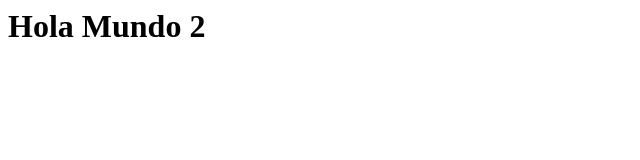
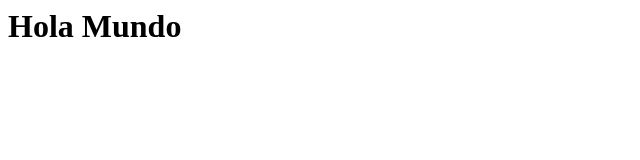
Before and after one commit to santerd/8months, a plain HTML site: page index.html in a window 1280 px wide. Shown: the full height of the page, 0-640 px from the left. Drawn offline with Linux system fonts and the light colour scheme.

Commit message:
index add

```diff
--- a/index.html
+++ b/index.html
@@ -3,6 +3,6 @@
     <title>Pruebas</title>
   </head>
   <body>
-    <h1>Hola Mundo 2</h1>
+    <h1>Hola Mundo</h1>
   </body>
 </html>
```
